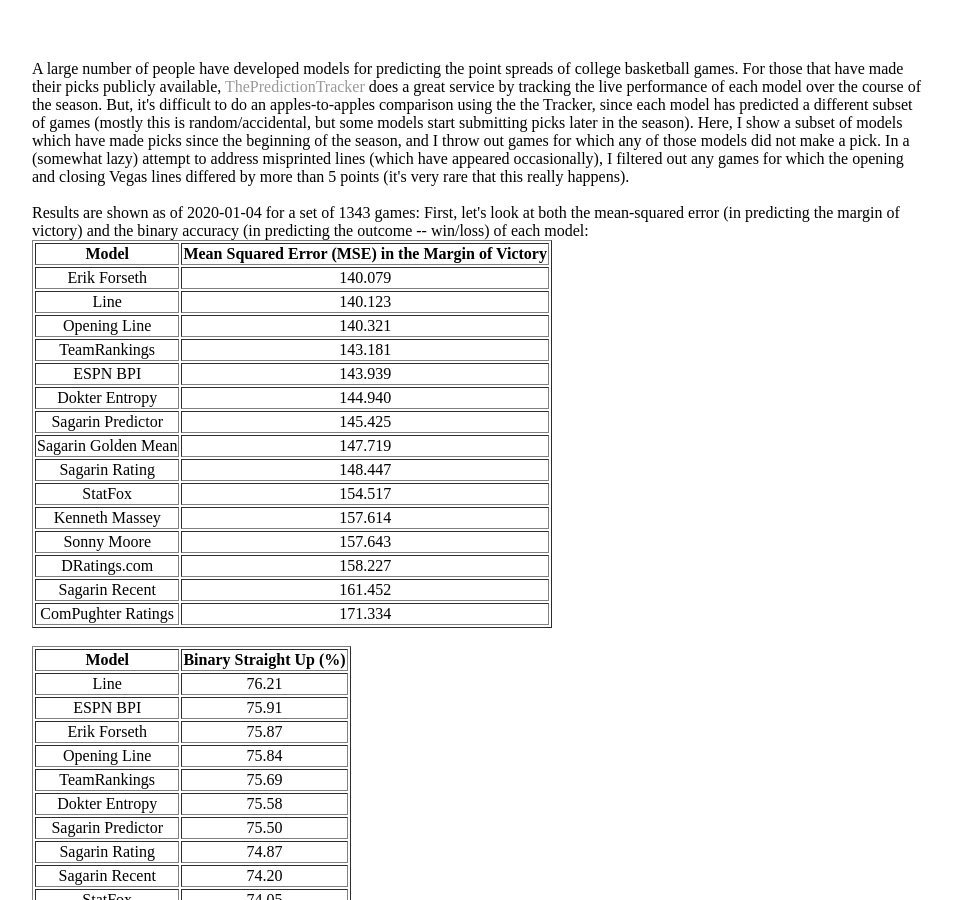
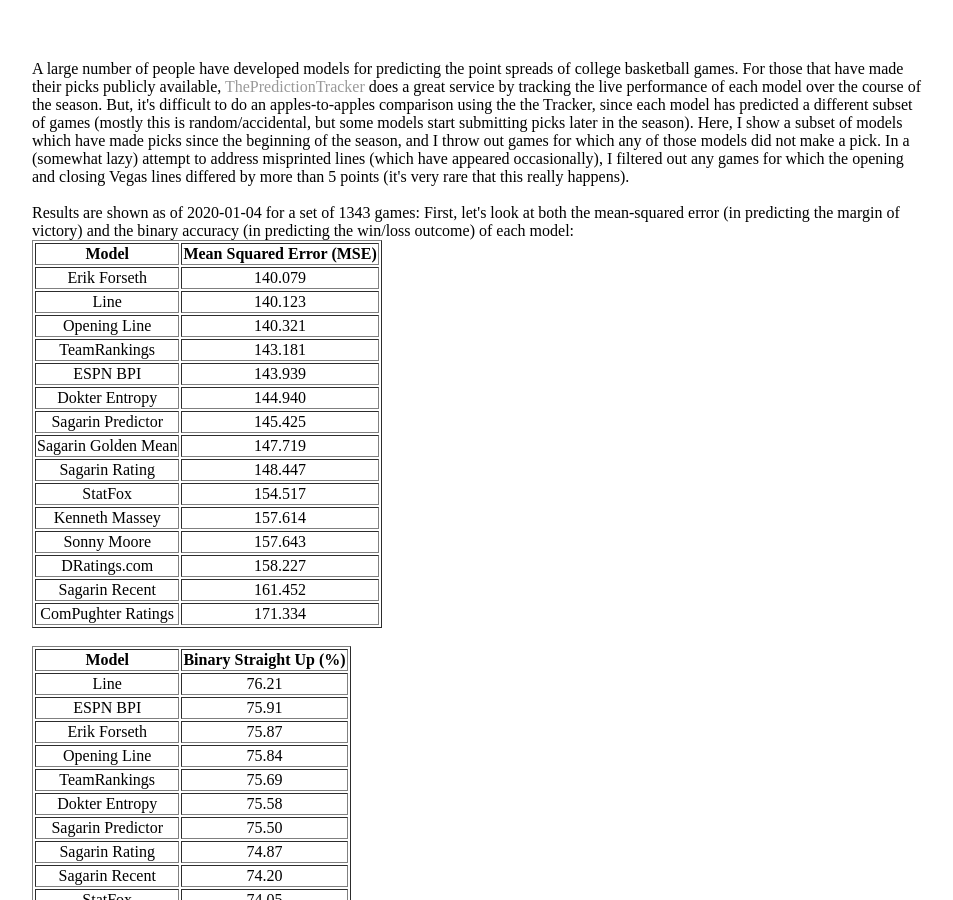
Before and after one commit to erikrforseth/erikrforseth.github.io, a Jekyll site: the page built from about.html, in a window 1280 px wide and 900 px high. Shown: the whole window, without its empty margins (160-1113 px from the left). Built offline with Jekyll 4.4.1, drawn with Linux system fonts in a browser that asks for light colours.

Commit message:
about page

```diff
--- a/about.html
+++ b/about.html
@@ -5,13 +5,13 @@ title: About this model.
 A large number of people have developed models for predicting the point spreads of college basketball games. For those that have made their picks publicly available, <a href="http://www.thepredictiontracker.com/basketball.php">ThePredictionTracker</a> does a great service by tracking the live performance of each model over the course of the season. But, it's difficult to do an apples-to-apples comparison using the the Tracker, since each model has predicted a different subset of games (mostly this is random/accidental, but some models start submitting picks later in the season). Here, I show a subset of models which have made picks since the beginning of the season, and I throw out games for which any of those models did not make a pick. In a (somewhat lazy) attempt to address misprinted lines (which have appeared occasionally), I filtered out any games for which the opening and closing Vegas lines differed by more than 5 points (it's very rare that this really happens).
 
 <br><br>
-Results are shown as of 2020-01-04 for a set of 1343 games: First, let's look at both the mean-squared error (in predicting the margin of victory) and the binary accuracy (in predicting the outcome -- win/loss) of each model:
+Results are shown as of 2020-01-04 for a set of 1343 games: First, let's look at both the mean-squared error (in predicting the margin of victory) and the binary accuracy (in predicting the win/loss outcome) of each model:
 <br>
 <table border="1" class="dataframe">
   <thead>
     <tr style="text-align: center;">
       <th>Model</th>
-      <th>Mean Squared Error (MSE) in the Margin of Victory</th>
+      <th>Mean Squared Error (MSE)</th>
     </tr>
   </thead>
   <tbody>
```
